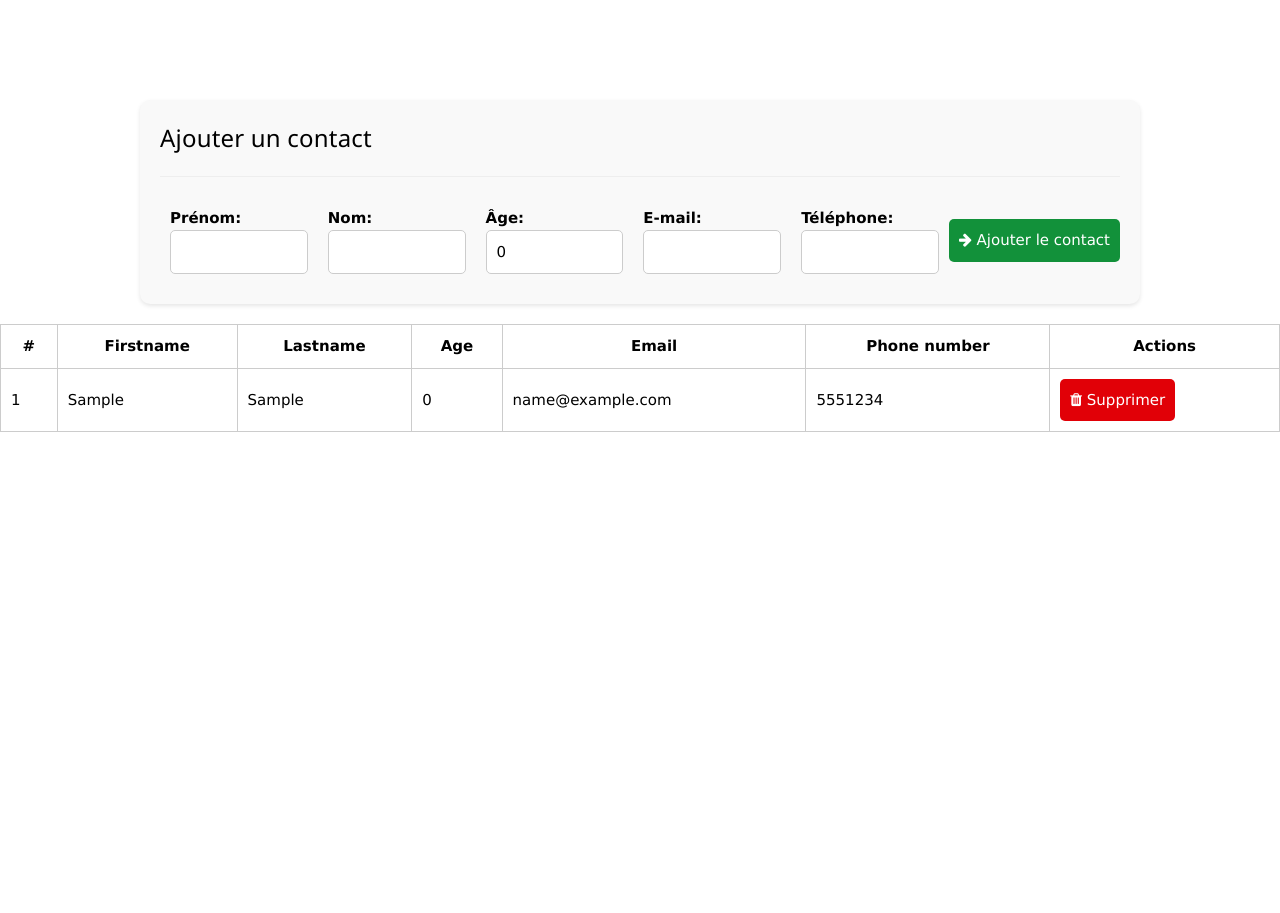
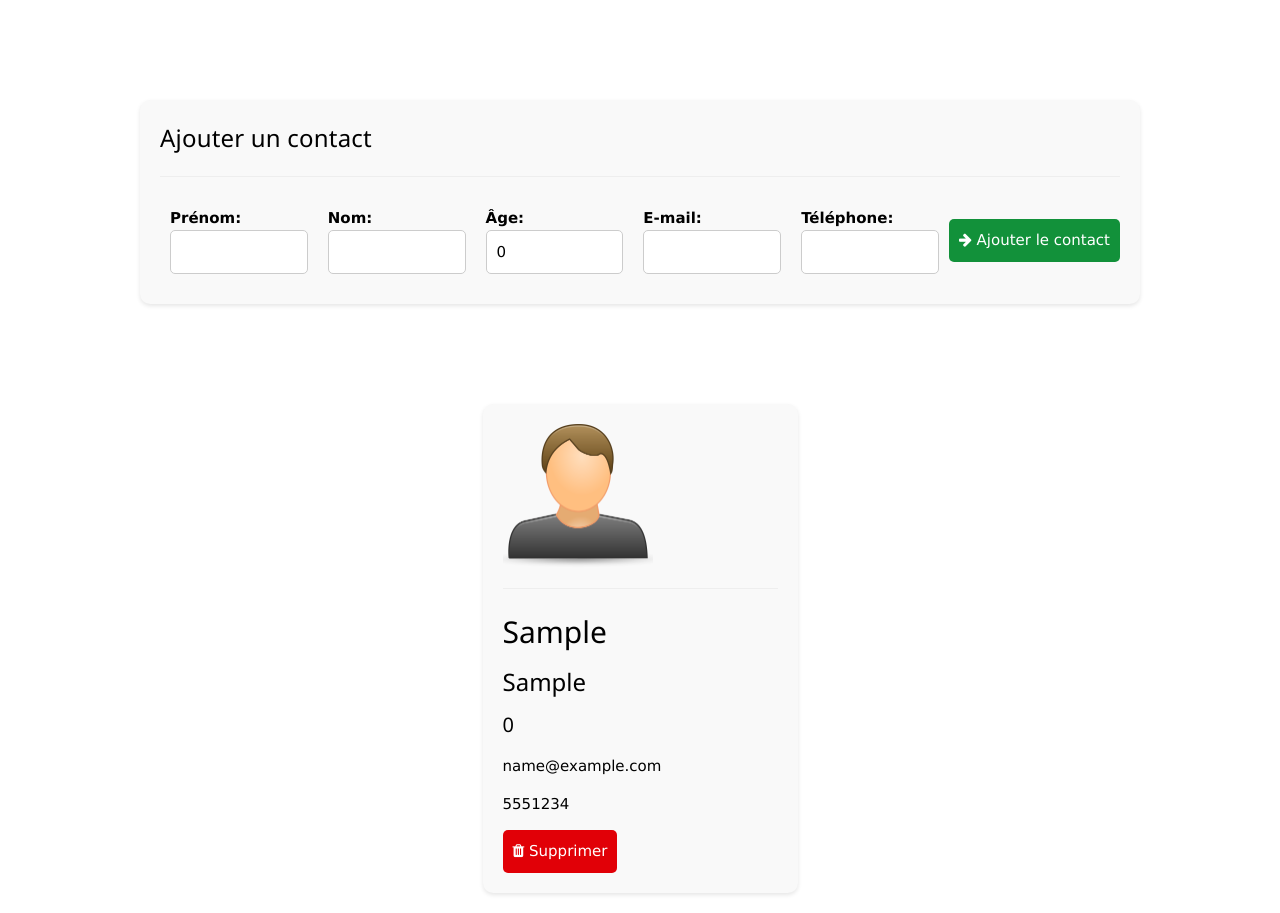
Before and after one commit to aurelie661/ANGULAR, an Angular app in the folder my-first-project/: page / in a window 1280 px wide. Both pictures are taken after typing "Sample", "Sample", "name@example.com", "5551234" into the empty fields and a click on the button "Ajouter le contact". Before the commit the page ends 800 px from the top, so only its background shows below. Built offline with nearby package versions, Linux system fonts and the light colour scheme.

Commit message:
exo5 done

```diff
--- a/my-first-project/src/app/app.component.html
+++ b/my-first-project/src/app/app.component.html
@@ -1,5 +1,7 @@
 <!-- <app-form-user></app-form-user> -->
 <!-- <app-conditional></app-conditional> -->
 <!-- <app-repertory></app-repertory> -->
-<app-form-contact (contacts)="addContactHandler($event)"></app-form-contact>
-<app-listing [contacts]="contacts"></app-listing>
+<!-- <app-form-contact (contacts)="addContactHandler($event)"></app-form-contact>
+<app-listing [contacts]="contacts"></app-listing> -->
+<app-form-element (contacts)="addContactHandler($event)"></app-form-element>
+<app-list-element [contacts]="contacts"></app-list-element>
--- /dev/null
+++ b/my-first-project/src/app/components/delete-button/delete-button.component.css
@@ -0,0 +1,8 @@
+#delete {
+    background-color: #e10007;
+    color: #fff;
+    border: none;
+    padding: 10px;
+    border-radius: 5px;
+    cursor: pointer;
+  }
--- /dev/null
+++ b/my-first-project/src/app/components/delete-button/delete-button.component.html
@@ -0,0 +1,3 @@
+<button (click)="deleteContact()" id="delete">
+  <i class="fa fa-trash"></i> Supprimer
+</button>
--- /dev/null
+++ b/my-first-project/src/app/components/delete-button/delete-button.component.ts
@@ -0,0 +1,17 @@
+import { Component,Output,EventEmitter } from '@angular/core';
+import Contact from 'src/app/models/Contact.model';
+
+@Component({
+  selector: 'app-delete-button',
+  templateUrl: './delete-button.component.html',
+  styleUrls: ['./delete-button.component.css']
+})
+export class DeleteButtonComponent {
+
+  @Output()
+  button = new EventEmitter<Contact>();
+
+  deleteContact(){
+    this.button.emit()
+  }
+}
--- /dev/null
+++ b/my-first-project/src/app/components/form-element/form-element.component.css
@@ -0,0 +1,48 @@
+.container {
+    max-width: 1000px;
+    margin: 100px auto;
+    padding: 20px;
+    background-color: #f9f9f9;
+    border-radius: 10px;
+    box-shadow: 0 2px 4px rgba(0, 0, 0, 0.1);
+    margin-bottom: 20px;
+  }
+
+  h2 {
+    font-size: 24px;
+    margin-top: 0;
+    letter-spacing: 0.2px;
+  }
+
+  form {
+    display: flex;
+    flex-wrap: wrap;
+    justify-content: space-between;
+  }
+
+  form div {
+    flex: 1;
+    margin: 10px;
+  }
+
+  label {
+    display: block;
+    font-weight: bold;
+  }
+
+  input {
+    width: 100%;
+    padding: 10px;
+    border: 1px solid #ccc;
+    border-radius: 5px;
+  }
+  #add{
+    background-color: #12913a;
+    color: #fff;
+    border: none;
+    padding: 10px;
+    max-height:4rem ;
+    border-radius: 5px;
+    cursor: pointer;
+    align-self: center;
+  }
--- /dev/null
+++ b/my-first-project/src/app/components/form-element/form-element.component.html
@@ -0,0 +1,47 @@
+<div class="container">
+    <h2>Ajouter un contact</h2>
+    <hr />
+    <form (submit)="addContact($event)">
+      <div>
+        <label for="firstName">Prénom:</label>
+        <input
+          type="text"
+          id="firstName"
+          name="firstName"
+          [(ngModel)]="contacts.firstName"
+          required
+        />
+      </div>
+      <div>
+        <label for="lastName">Nom:</label>
+        <input
+          type="text"
+          id="lastName"
+          name="lastName"
+          [(ngModel)]="contacts.lastName"
+          required
+        />
+      </div>
+      <div>
+        <label for="age">Âge:</label>
+        <input type="number" id="age" name="age" [(ngModel)]="contacts.age" required />
+      </div>
+      <div>
+        <label for="email">E-mail:</label>
+        <input
+          type="email"
+          id="email"
+          name="email"
+          [(ngModel)]="contacts.email"
+          required
+        />
+      </div>
+      <div>
+        <label for="phone">Téléphone:</label>
+        <input type="tel" id="phone" name="phone" [(ngModel)]="contacts.phone" required />
+      </div>
+      <button type="submit" id="add">
+        <i class="fa fa-arrow-right"></i> Ajouter le contact
+      </button>
+    </form>
+  </div>
--- /dev/null
+++ b/my-first-project/src/app/components/form-element/form-element.component.ts
@@ -0,0 +1,34 @@
+import { Component, EventEmitter, Output } from '@angular/core';
+import Contact from 'src/app/models/Contact.model';
+
+@Component({
+  selector: 'app-form-element',
+  templateUrl: './form-element.component.html',
+  styleUrls: ['./form-element.component.css']
+})
+export class FormElementComponent {
+  contacts: Contact = {
+    id: 0,
+    firstName: '',
+    lastName: '',
+    age: 0,
+    email: '',
+    phone: '',
+  };
+
+  @Output('contacts')
+  personAdded = new EventEmitter<Contact>();
+
+  addContact(event: Event) {
+    event.preventDefault();
+    this.personAdded.emit(this.contacts);
+    this.contacts = {
+      id: 0,
+      firstName: '',
+      lastName: '',
+      age: 0,
+      email: '',
+      phone: '',
+    };
+  }
+}
--- /dev/null
+++ b/my-first-project/src/app/components/list-element/list-element.component.css
@@ -0,0 +1,14 @@
+.container {
+    margin: 100px auto;
+    padding: 20px;
+    background-color: #f9f9f9;
+    border-radius: 10px;
+    box-shadow: 0 2px 4px rgba(0, 0, 0, 0.1);
+    margin-bottom: 20px;
+  }
+img{
+    width: 10rem;
+}
+p{
+    size: 0.5rem;
+}
--- /dev/null
+++ b/my-first-project/src/app/components/list-element/list-element.component.html
@@ -0,0 +1,17 @@
+<p *ngIf="contacts.length === 0; else elseblock">
+    Il n'y a pas de contacts !
+  </p>
+<ng-template #elseblock>
+    <div class="card container" style="width: 21rem;" *ngFor="let c of contacts; let i = index;">
+      <img src="../../../assets/user.png" class="card-img-top" alt="userPic">
+      <hr>
+      <div class="card-body">
+        <h2 class="text-center">{{ c.firstName }}</h2>
+        <h3 class="text-center">{{ c.lastName }}</h3>
+        <h4 class="text-center">{{ c.age }}</h4>
+        <p class="text-center">{{ c.email }}</p>
+        <p class="text-center">{{ c.phone }}</p>
+        <app-delete-button (click)="onDelete(i)"></app-delete-button>
+      </div>
+    </div>
+  </ng-template>
--- /dev/null
+++ b/my-first-project/src/app/components/list-element/list-element.component.ts
@@ -0,0 +1,18 @@
+import { Component,Input } from '@angular/core';
+import Contact from '../../models/Contact.model'
+
+@Component({
+  selector: 'app-list-element',
+  templateUrl: './list-element.component.html',
+  styleUrls: ['./list-element.component.css']
+})
+export class ListElementComponent {
+  @Input()
+  contacts: Contact[] = []
+
+  onDelete(index: number){
+    this.contacts.splice(index,1)
+  }
+
+
+}
--- a/my-first-project/src/index.html
+++ b/my-first-project/src/index.html
@@ -11,6 +11,16 @@
       rel="stylesheet"
       href="https://cdnjs.cloudflare.com/ajax/libs/font-awesome/4.7.0/css/font-awesome.min.css"
     />
+    <script
+      src="https://cdn.jsdelivr.net/npm/@popperjs/core@2.11.8/dist/umd/popper.min.js"
+      integrity="sha384-I7E8VVD/ismYTF4hNIPjVp/Zjvgyol6VFvRkX/vR+Vc4jQkC+hVqc2pM8ODewa9r"
+      crossorigin="anonymous"
+    ></script>
+    <script
+      src="https://cdn.jsdelivr.net/npm/bootstrap@5.3.2/dist/js/bootstrap.min.js"
+      integrity="sha384-BBtl+eGJRgqQAUMxJ7pMwbEyER4l1g+O15P+16Ep7Q9Q+zqX6gSbd85u4mG4QzX+"
+      crossorigin="anonymous"
+    ></script>
   </head>
   <body>
     <app-root></app-root>
```
Also changed, not shown: my-first-project/src/app/app.module.ts (+7 -1 lines), my-first-project/src/assets/user.png (added).
